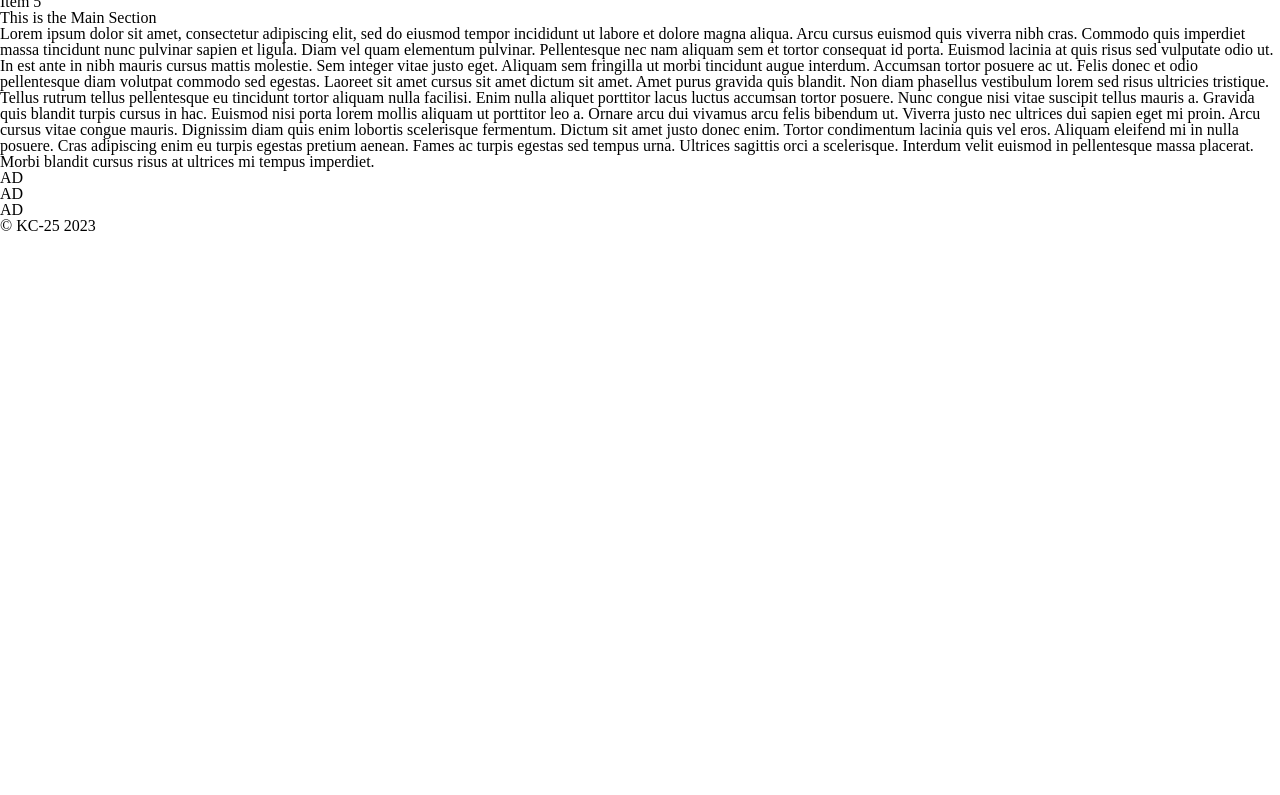
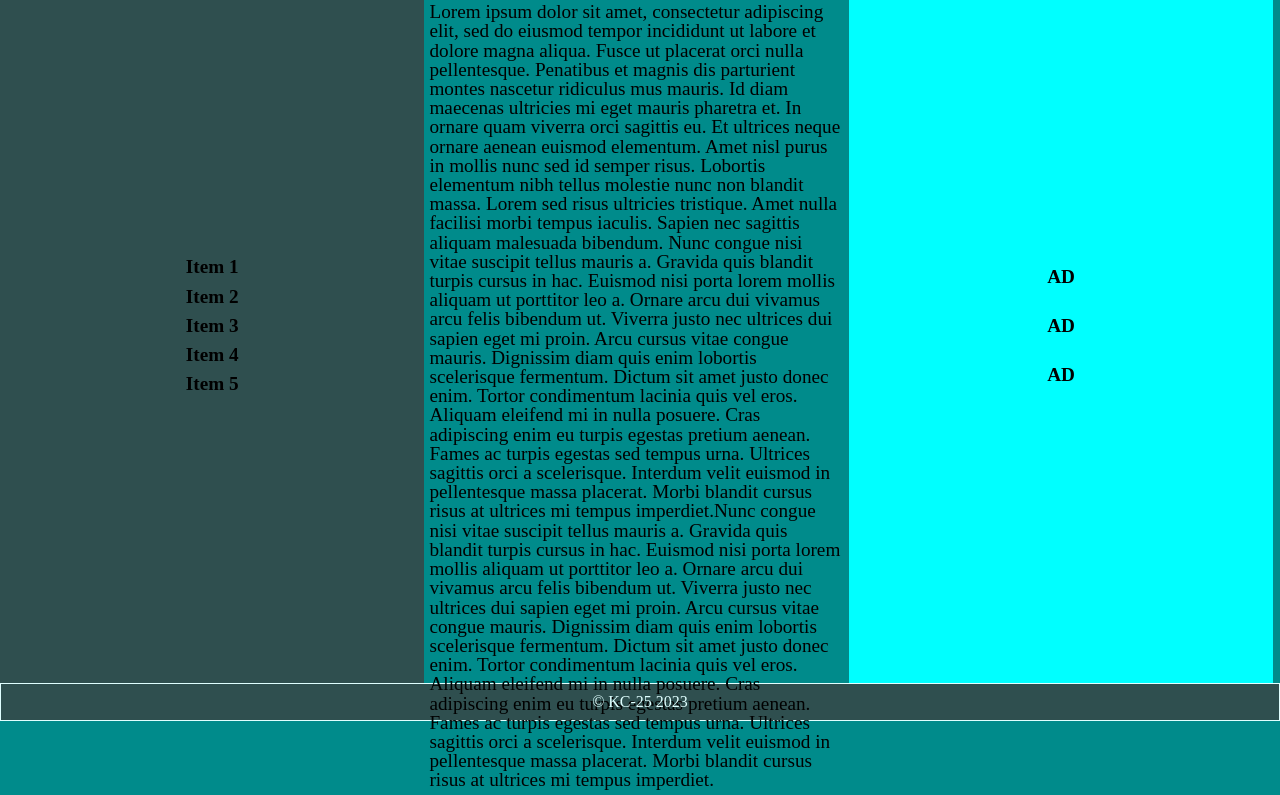
Before and after one commit to KC-25/holygrail, a plain HTML site: page index.html in a window 1280 px wide. Shown: the part 86-881 px from the top of the page. Before the commit the page ends 800 px from the top, so only its background shows below. Drawn offline with Linux system fonts and the light colour scheme.

Commit message:
made flex style.

```diff
--- a/index.html
+++ b/index.html
@@ -5,6 +5,10 @@
     <meta http-equiv="X-UA-Compatible" content="IE=edge">
     <meta name="viewport" content="width=device-width, initial-scale=1.0">
     <link rel="stylesheet" href="./styles/reset.css">
+    <link rel="stylesheet" href="./styles/core.css">
+    <link rel="stylesheet" href="./styles/flex.css">
+    <link rel="stylesheet" href="./styles/grid.css">
+    <!-- <link rel="stylesheet" href="./styles/float.css"> -->
     <title>Holy Grail</title>
 </head>
 <body>
@@ -25,9 +29,10 @@
         </aside>
         <div>
             <h2> This is the Main Section</h2>
-            <p>Lorem ipsum dolor sit amet, consectetur adipiscing elit, sed do eiusmod tempor incididunt ut labore et dolore magna aliqua. Arcu cursus euismod quis viverra nibh cras. Commodo quis imperdiet massa tincidunt nunc pulvinar sapien et ligula. Diam vel quam elementum pulvinar. Pellentesque nec nam aliquam sem et tortor consequat id porta. Euismod lacinia at quis risus sed vulputate odio ut. In est ante in nibh mauris cursus mattis molestie. Sem integer vitae justo eget. Aliquam sem fringilla ut morbi tincidunt augue interdum. Accumsan tortor posuere ac ut. Felis donec et odio pellentesque diam volutpat commodo sed egestas. Laoreet sit amet cursus sit amet dictum sit amet. Amet purus gravida quis blandit. Non diam phasellus vestibulum lorem sed risus ultricies tristique. Tellus rutrum tellus pellentesque eu tincidunt tortor aliquam nulla facilisi. Enim nulla aliquet porttitor lacus luctus accumsan tortor posuere.
-
-                Nunc congue nisi vitae suscipit tellus mauris a. Gravida quis blandit turpis cursus in hac. Euismod nisi porta lorem mollis aliquam ut porttitor leo a. Ornare arcu dui vivamus arcu felis bibendum ut. Viverra justo nec ultrices dui sapien eget mi proin. Arcu cursus vitae congue mauris. Dignissim diam quis enim lobortis scelerisque fermentum. Dictum sit amet justo donec enim. Tortor condimentum lacinia quis vel eros. Aliquam eleifend mi in nulla posuere. Cras adipiscing enim eu turpis egestas pretium aenean. Fames ac turpis egestas sed tempus urna. Ultrices sagittis orci a scelerisque. Interdum velit euismod in pellentesque massa placerat. Morbi blandit cursus risus at ultrices mi tempus imperdiet.</p>
+            <p>
+                Lorem ipsum dolor sit amet, consectetur adipiscing elit, sed do eiusmod tempor incididunt ut labore et dolore magna aliqua. Fusce ut placerat orci nulla pellentesque. Penatibus et magnis dis parturient montes nascetur ridiculus mus mauris. Id diam maecenas ultricies mi eget mauris pharetra et. In ornare quam viverra orci sagittis eu. Et ultrices neque ornare aenean euismod elementum. Amet nisl purus in mollis nunc sed id semper risus. Lobortis elementum nibh tellus molestie nunc non blandit massa. Lorem sed risus ultricies tristique. Amet nulla facilisi morbi tempus iaculis. Sapien nec sagittis aliquam malesuada bibendum.
+                Nunc congue nisi vitae suscipit tellus mauris a. Gravida quis blandit turpis cursus in hac. Euismod nisi porta lorem mollis aliquam ut porttitor leo a. Ornare arcu dui vivamus arcu felis bibendum ut. Viverra justo nec ultrices dui sapien eget mi proin. Arcu cursus vitae congue mauris. Dignissim diam quis enim lobortis scelerisque fermentum. Dictum sit amet justo donec enim. Tortor condimentum lacinia quis vel eros. Aliquam eleifend mi in nulla posuere. Cras adipiscing enim eu turpis egestas pretium aenean. Fames ac turpis egestas sed tempus urna. Ultrices sagittis orci a scelerisque. Interdum velit euismod in pellentesque massa placerat. Morbi blandit cursus risus at ultrices mi tempus imperdiet.Nunc congue nisi vitae suscipit tellus mauris a. Gravida quis blandit turpis cursus in hac. Euismod nisi porta lorem mollis aliquam ut porttitor leo a. Ornare arcu dui vivamus arcu felis bibendum ut. Viverra justo nec ultrices dui sapien eget mi proin. Arcu cursus vitae congue mauris. Dignissim diam quis enim lobortis scelerisque fermentum. Dictum sit amet justo donec enim. Tortor condimentum lacinia quis vel eros. Aliquam eleifend mi in nulla posuere. Cras adipiscing enim eu turpis egestas pretium aenean. Fames ac turpis egestas sed tempus urna. Ultrices sagittis orci a scelerisque. Interdum velit euismod in pellentesque massa placerat. Morbi blandit cursus risus at ultrices mi tempus imperdiet.
+            </p>
         </div>
         <section>
             <h3>AD</h3>
--- a/styles/core.css
+++ b/styles/core.css
@@ -0,0 +1,70 @@
+
+html{
+    height: 100%;
+}
+
+body{
+    background-color: darkcyan;
+}
+
+header{
+    border: solid lightcyan 1px;
+    background-color: darkslategray;
+    color: lightcyan;
+}
+
+h1{
+    font-size: xx-large;
+    padding: 10px;
+    text-align: center;
+    font-weight: bold;
+}
+
+aside{
+    /* width: 33.16%; */
+    height: 715px;
+    background-color: darkslategray;
+}
+
+div{
+    /* width: 33.16%; */
+    height: 715px;
+}
+
+section{
+    /* width: 33.16%; */
+    height: 715px;
+    background-color: aqua;
+
+}
+
+li {
+    font-size: larger;
+    font-weight: bold;
+    padding: 5px;
+}
+
+h2 {
+    font-size: larger;
+    font-weight: bold;
+    padding: 5px;
+}
+
+p{
+    font-size: larger;
+    padding: 5px;
+}
+
+h3{
+    font-size: larger;
+    font-weight: bold;
+    padding: 15px;
+}
+
+footer{
+    background-color:darkslategray;
+    text-align: center;
+    padding: 10px;
+    color: lightcyan;
+    border: solid lightcyan 1px;
+}
--- a/styles/flex.css
+++ b/styles/flex.css
@@ -0,0 +1,34 @@
+
+main{
+    display: flex;
+    justify-self: space-evenly;
+}
+
+div{
+    width: 33.16%;
+    display:flex;
+    flex-direction: column;
+    justify-content: space-evenly;
+}
+
+aside{
+    width: 33.16%;
+    display: flex;
+    flex-direction: column;
+    justify-content: center;
+    align-items: center;
+}
+
+section{
+    width: 33.16%;
+    display: flex;
+    flex-direction: column;
+    justify-content: center;
+    align-items: center;
+}
+
+ul li{
+    flex-direction: column;
+    display: flex;
+    justify-content: space-between;
+}
--- a/styles/float.css
+++ b/styles/float.css
@@ -0,0 +1,37 @@
+
+main{
+    display: inline-block;
+    vertical-align: top;
+}
+
+aside{
+    display: inline-block;
+    vertical-align: top;
+}
+
+div{
+    display: inline-block;
+    vertical-align: top;
+}
+
+section{
+    display: inline-block;
+    vertical-align: top;
+}
+
+h3{
+    position: relative;
+    top: 34%;
+    text-align: center;
+}
+
+nav{
+    position: relative;
+    left: 42%;
+    top: 35%;
+}
+
+h2{
+    text-align: center;
+    margin-top: 10px;
+}
--- a/styles/reset.css
+++ b/styles/reset.css
@@ -1,3 +1,4 @@
+
 html, body, div, span, applet, object, iframe,
 h1, h2, h3, h4, h5, h6, p, blockquote, pre,
 a, abbr, acronym, address, big, cite, code,
```
